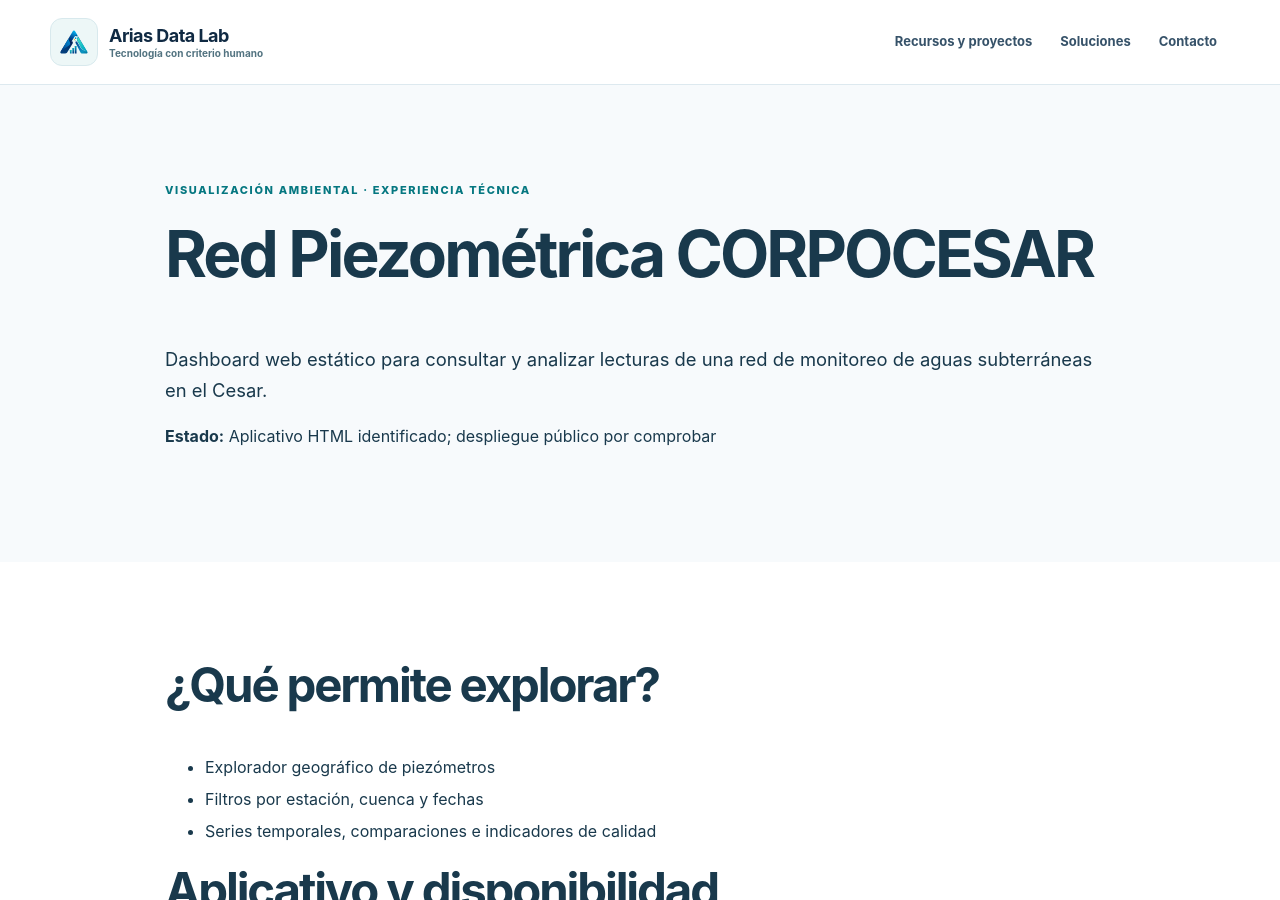
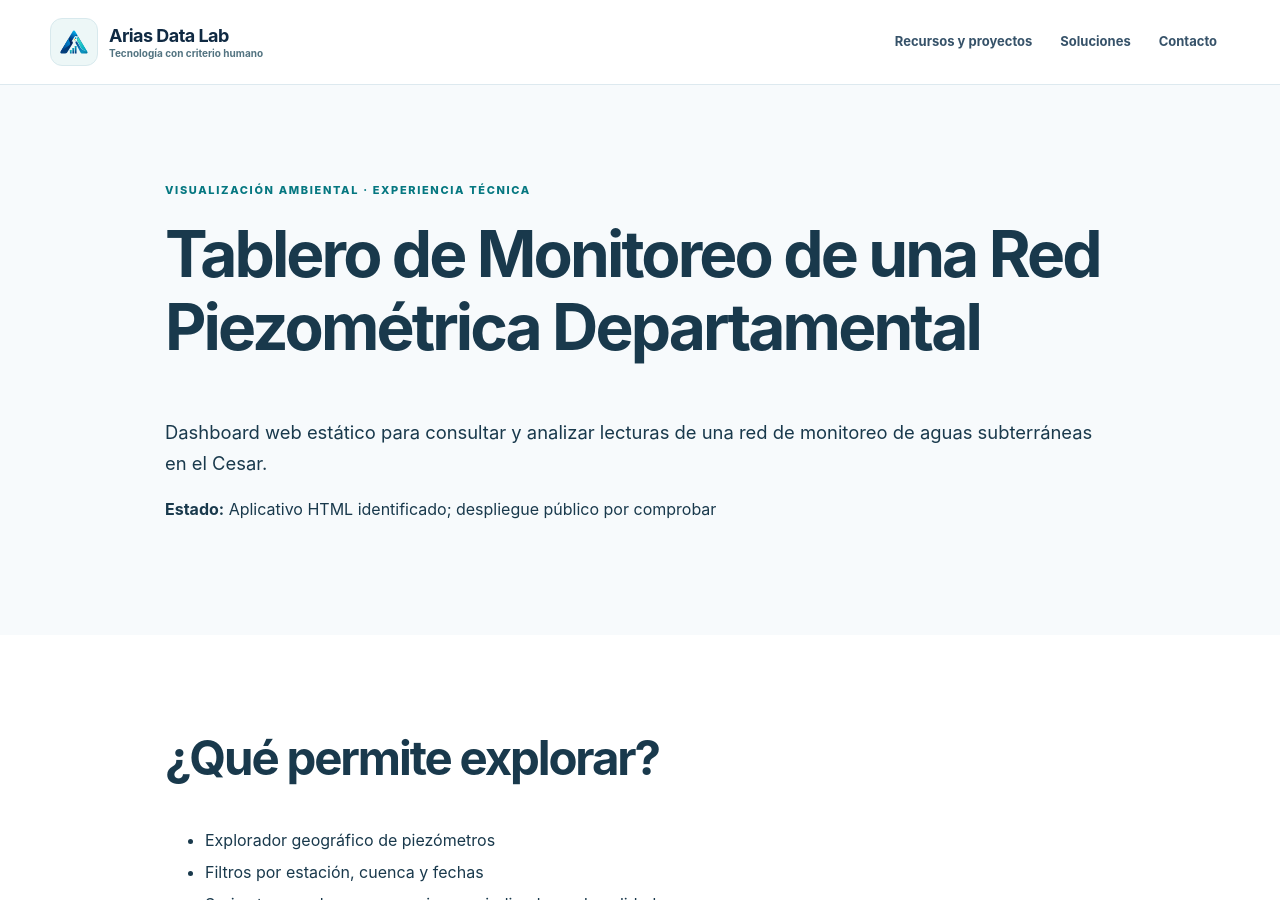
Before and after one commit to ljarias/ljarias.github.io, a Jekyll site: the page proyectos/red-piezometrica/index.html, which Jekyll copies as it is, in a window 1280 px wide and 900 px high. Built offline with Jekyll 4.4.1, drawn with Linux system fonts in a browser that asks for light colours.

Commit message:
docs(portal): renombrar tablero de monitoreo piezométrico departamental

```diff
--- a/proyectos/red-piezometrica/index.html
+++ b/proyectos/red-piezometrica/index.html
@@ -1,7 +1,7 @@
 <!doctype html>
-<html lang="es-CO"><head><meta charset="utf-8"><meta name="viewport" content="width=device-width, initial-scale=1"><meta name="theme-color" content="#102A43"><meta name="description" content="Dashboard web estático para consultar y analizar lecturas de una red de monitoreo de aguas subterráneas en el Cesar."><title>Red Piezométrica CORPOCESAR | Arias Data Lab</title><link rel="icon" type="image/svg+xml" href="../../assets/brand/logo/v4.0/ADL_isotipo-cuadrado_EDITABLE_v4.0.svg"><link rel="stylesheet" href="../../arias-data-lab/portal.css?v=1.4"></head>
+<html lang="es-CO"><head><meta charset="utf-8"><meta name="viewport" content="width=device-width, initial-scale=1"><meta name="theme-color" content="#102A43"><meta name="description" content="Dashboard web estático para consultar y analizar lecturas de una red de monitoreo de aguas subterráneas en el Cesar."><title>Tablero de Monitoreo de una Red Piezométrica Departamental | Arias Data Lab</title><link rel="icon" type="image/svg+xml" href="../../assets/brand/logo/v4.0/ADL_isotipo-cuadrado_EDITABLE_v4.0.svg"><link rel="stylesheet" href="../../arias-data-lab/portal.css?v=1.4"></head>
 <body><a class="skip-link" href="#contenido">Saltar al contenido principal</a>
 <header class="site-header"><div class="container header-row"><a class="site-brand" href="../../" aria-label="Ir al inicio de Arias Data Lab"><span class="brand-icon"><img src="../../assets/brand/logo/v4.0/ADL_isotipo-cuadrado_EDITABLE_v4.0.svg" alt="" width="38" height="38"></span><span class="brand-label"><strong>Arias Data Lab</strong><small>Tecnología con criterio humano</small></span></a><nav class="primary-nav" aria-label="Navegación principal"><a href="../../#proyectos">Recursos y proyectos</a><a href="../../arias-data-lab/productos/">Soluciones</a><a href="../../#contacto">Contacto</a></nav></div></header>
-<main id="contenido"><section class="focus-section section-padding"><div class="container" style="max-width:950px"><p class="eyebrow dark">Visualización ambiental · Experiencia técnica</p><h1 style="font-size:clamp(2.3rem,5vw,4rem)">Red Piezométrica CORPOCESAR</h1><p style="font-size:1.15rem">Dashboard web estático para consultar y analizar lecturas de una red de monitoreo de aguas subterráneas en el Cesar.</p><p><strong>Estado:</strong> Aplicativo HTML identificado; despliegue público por comprobar</p></div></section>
+<main id="contenido"><section class="focus-section section-padding"><div class="container" style="max-width:950px"><p class="eyebrow dark">Visualización ambiental · Experiencia técnica</p><h1 style="font-size:clamp(2.3rem,5vw,4rem)">Tablero de Monitoreo de una Red Piezométrica Departamental</h1><p style="font-size:1.15rem">Dashboard web estático para consultar y analizar lecturas de una red de monitoreo de aguas subterráneas en el Cesar.</p><p><strong>Estado:</strong> Aplicativo HTML identificado; despliegue público por comprobar</p></div></section>
 <section class="section-padding" style="background:#fff"><div class="container" style="max-width:950px"><h2>¿Qué permite explorar?</h2><ul style="line-height:2"><li>Explorador geográfico de piezómetros</li><li>Filtros por estación, cuenca y fechas</li><li>Series temporales, comparaciones e indicadores de calidad</li></ul><h2>Aplicativo y disponibilidad</h2><p>El repositorio contiene un aplicativo estático con mapas y gráficos. Antes de enlazar una instancia operativa debe comprobarse el despliegue y la autorización para divulgar datos institucionales.</p><p><a class="button button-primary" href="https://github.com/ljarias/red-piezometrica-corpocesar" target="_blank" rel="noopener noreferrer">Consultar repositorio y documentación ↗</a></p><h2>Autoría y contexto</h2><p>Proyecto vinculado a CORPOCESAR. Preservar la atribución institucional; no afirmar propiedad exclusiva de Arias Data Lab.</p><p><a href="../../#proyectos">← Volver al portafolio</a></p></div></section></main>
 <footer class="site-footer"><div class="container footer-main"><div class="footer-logo"><img src="../../assets/brand/logo/v4.0/ADL_logo-maestro-color_EDITABLE_v4.0.svg" alt="Arias Data Lab" width="120" height="90" loading="lazy"><div><strong>Arias Data Lab</strong><p>Tecnología con criterio humano.</p></div></div><nav aria-label="Enlaces del pie de página"><a href="../../">Inicio</a><a href="../../#proyectos">Portafolio</a></nav></div></footer></body></html>
```
